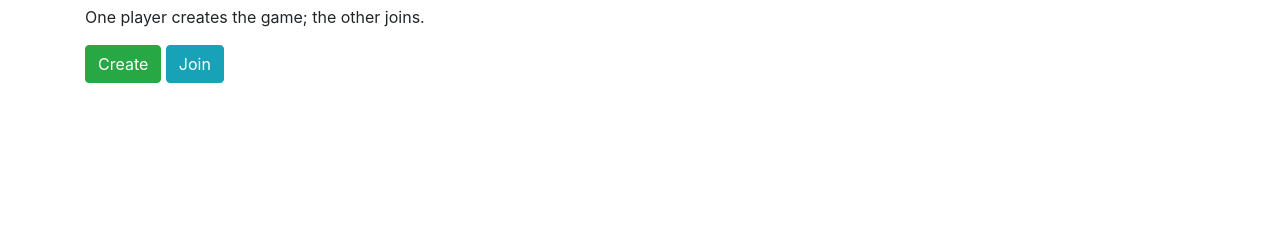
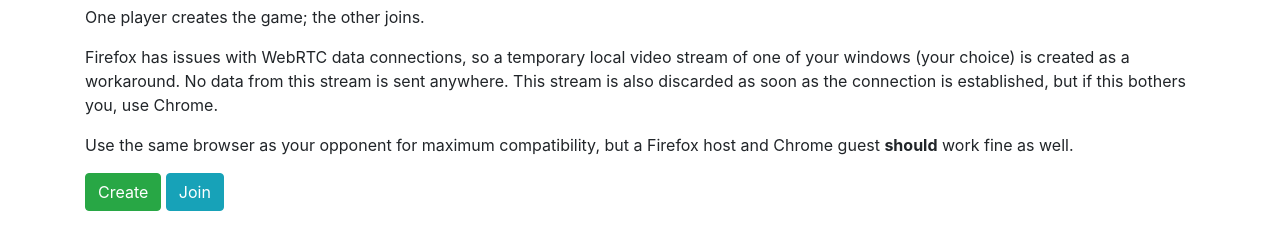
Before and after one commit to connormuench/battleshapes, a plain HTML site: page index.html in a window 1280 px wide. Shown: the part 89-338 px from the top of the page. Drawn offline with nearby package versions, Linux system fonts and the light colour scheme.

Commit message:
Update first-page instructions to explain Firefox workaround.

```diff
--- a/index.html
+++ b/index.html
@@ -23,6 +23,17 @@
     <div class="container pb-5">
       <h1 class="display-3">BATTLESHAPES</h1>
       <p>One player creates the game; the other joins.</p>
+      <p>
+        Firefox has issues with WebRTC data connections, so a temporary local
+        video stream of one of your windows (your choice) is created as a
+        workaround. No data from this stream is sent anywhere. This stream is
+        also discarded as soon as the connection is established, but if this
+        bothers you, use Chrome.
+      </p>
+      <p>
+        Use the same browser as your opponent for maximum compatibility, but a
+        Firefox host and Chrome guest <b>should</b> work fine as well.
+      </p>
       <button class="btn btn-success" id="createGameButton">Create</button>
       <button class="btn btn-info" id="joinGameButton">Join</button>
     </div>
```
